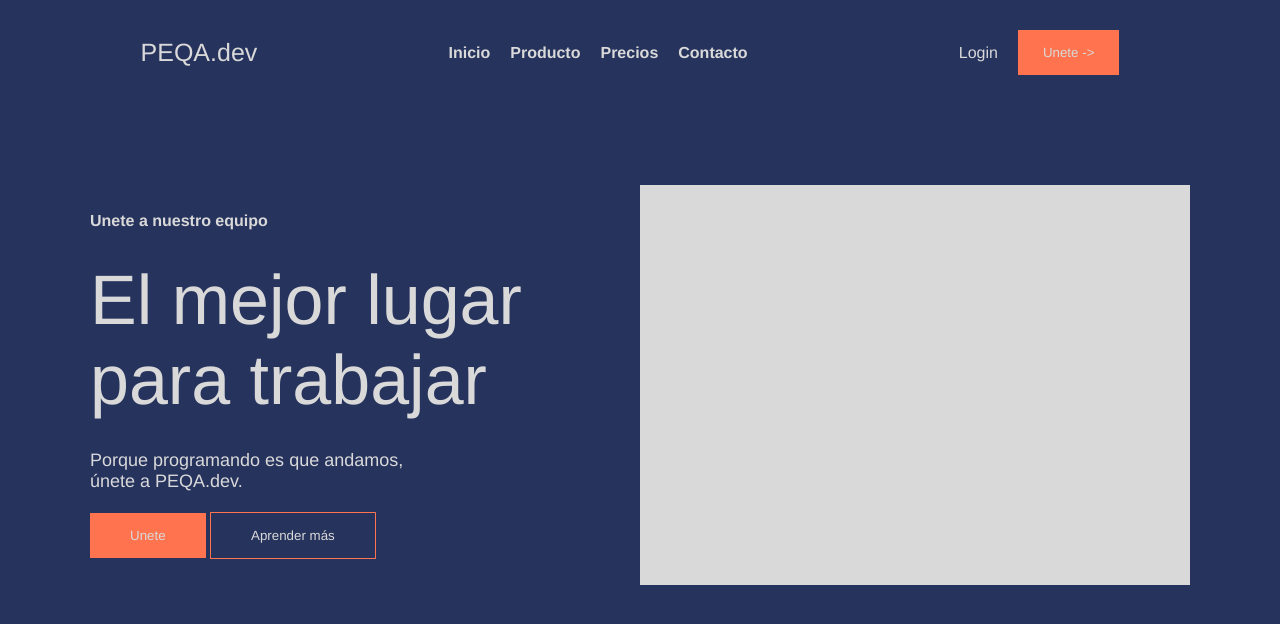
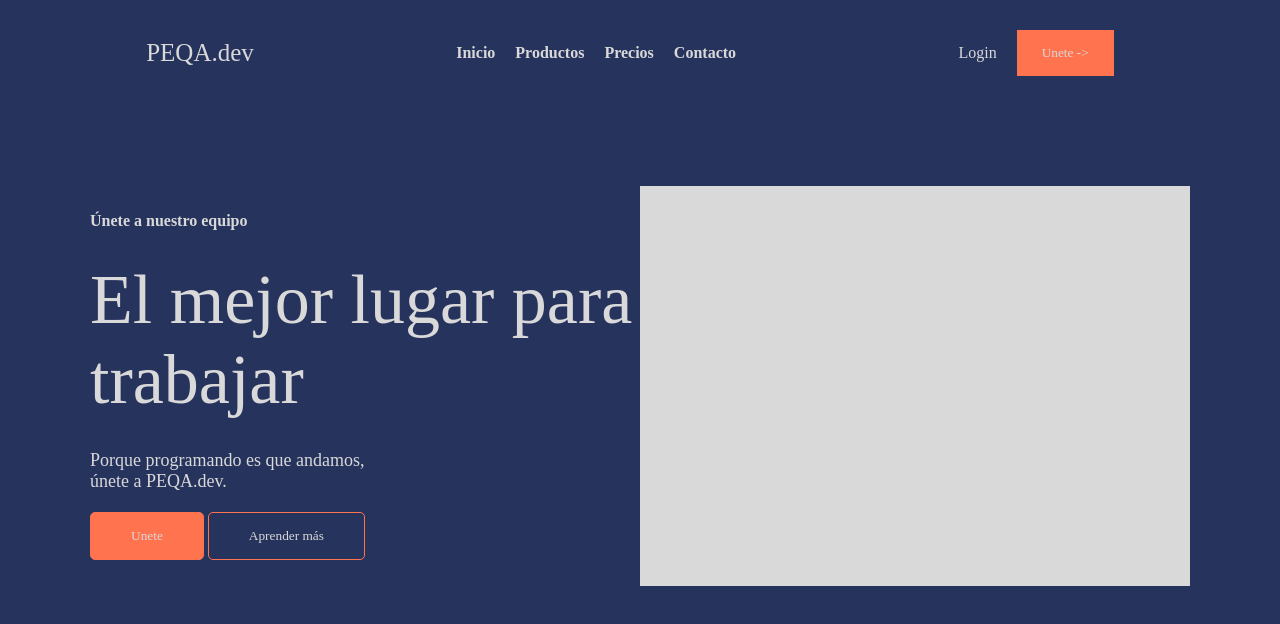
Before and after one commit to Hazzita/DS4, a plain HTML site: page Parciales/parcial2/parcial2.html in a window 1280 px wide. Drawn offline with Linux system fonts and the light colour scheme.

Commit message:
Se corrigió el borde de los botones de únete y aprende más

```diff
--- a/Parciales/parcial2/estiliex.css
+++ b/Parciales/parcial2/estiliex.css
@@ -2,7 +2,7 @@
 {
     margin: 0;
     padding: 0;
-    font-family: 'Franklin Gothic Medium', 'Arial Narrow', Arial, sans-serif;
+    font-family: 'Montserrat';
     color: var(--primary-color);
     background-color: var(--back-color);
 }
@@ -41,12 +41,14 @@
     justify-content: space-around;
     align-items: center;
     list-style: none;
+    border: none;
 }
 
 .content ul li
 {
     margin: 0 10px;
     font-weight: 800;
+    border: none;
 }
 
 .content ul li:hover
@@ -128,7 +130,8 @@
 {
     padding: 15px 40px;
     background-color: var(--boton-color);
-    border: none;
+    border-radius: 5px;
+    border: 1px solid var(--boton-color);
 }
 
 .botones .btn-1:hover
@@ -140,6 +143,7 @@
     padding: 15px 40px;
     background-color: transparent;
     border: 1px solid var(--boton-color);
+    border-radius: 5px;
 }
 
 .botones .btn-2:hover{
--- a/Parciales/parcial2/parcial2.html
+++ b/Parciales/parcial2/parcial2.html
@@ -13,9 +13,9 @@
                 <p>PEQA.dev</p>
             </div>
             <div class="content">
-                <ul>
+                <ul class="botoncitos">
                     <li>Inicio</li>
-                    <li>Producto</li>
+                    <li>Productos</li>
                     <li>Precios</li>
                     <li>Contacto</li>
                 </ul>
@@ -28,7 +28,7 @@
 
         <div class="content-info">
             <div class="content-1">
-                <h4>Unete a nuestro equipo</h4>
+                <h4>Únete a nuestro equipo</h4>
                 <p class="contenido">El mejor lugar para trabajar</p>
                 <p class="contenido-2">Porque programando es que andamos,<br> únete a PEQA.dev.</p>
                 <div class="botones">
```
